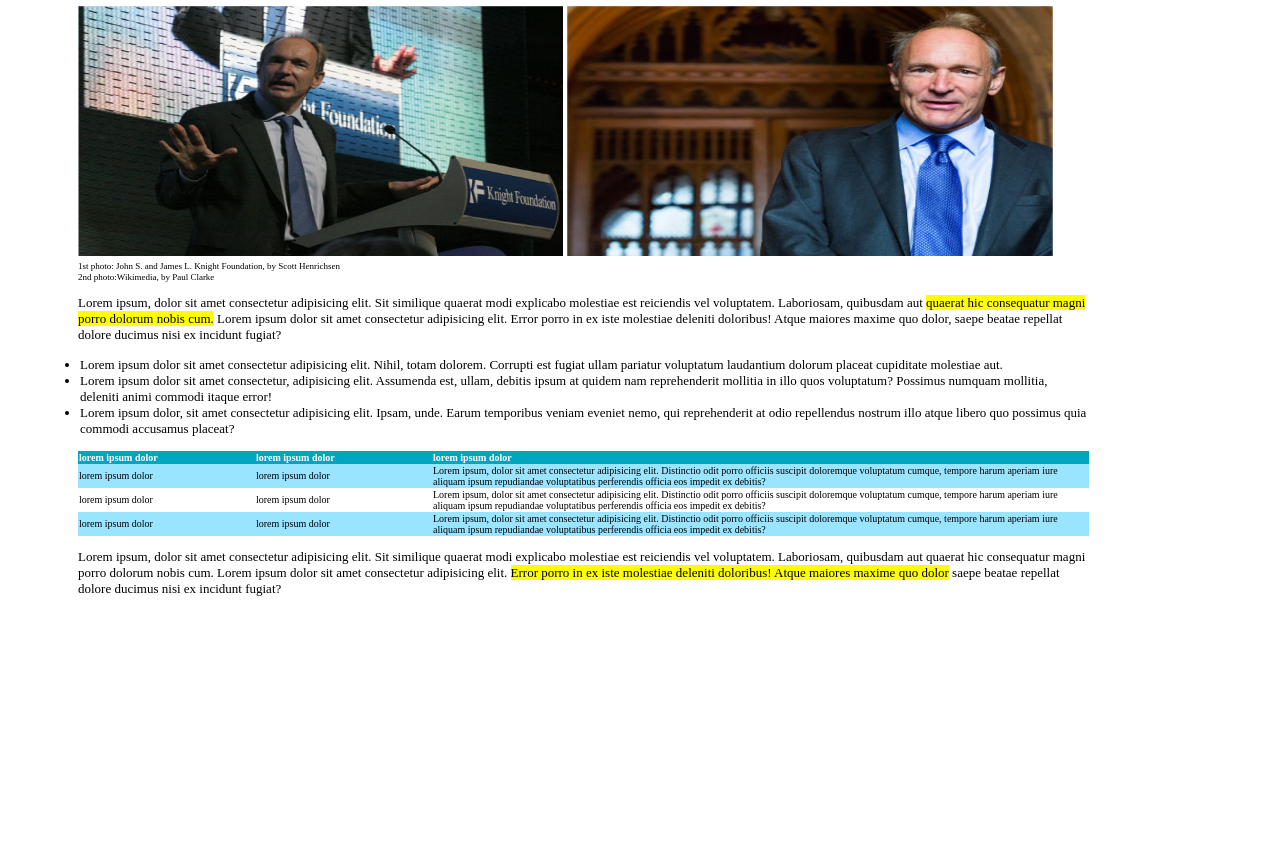
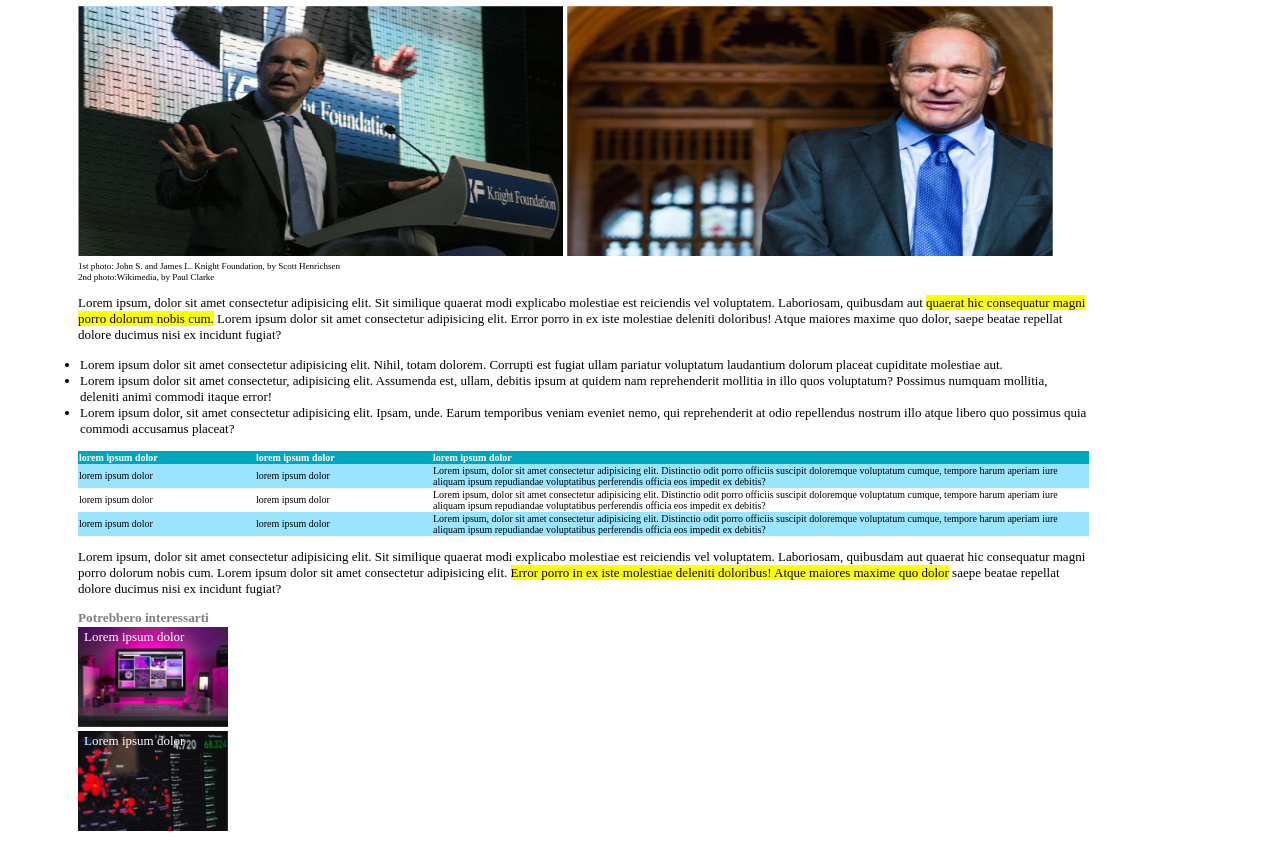
Before and after one commit to Marco-Rocco/html-css-booleaner, a plain HTML site: page index.html in a window 1280 px wide. Shown: the part 156-999 px from the top of the page. Before the commit the page ends 800 px from the top, so only its background shows below. Drawn offline with Linux system fonts and the light colour scheme.

Commit message:
feat: footer with pictures

```diff
--- a/index.html
+++ b/index.html
@@ -59,5 +59,19 @@
 
         </section>
     </main>
+    <footer>
+        <h5>Potrebbero interessarti</h5>
+
+        <div class="photo container">
+            <div class="lorem photo">Lorem ipsum dolor</div>
+            <img class="img" src="img/monitor.jpg" alt="">
+        </div>
+
+        <div class="photo container">
+            <div class="lorem photo">Lorem ipsum dolor</div>
+            <img class="img" src="img/graph.jpg" alt="">
+        </div>
+
+    </footer>
 </body>
 </html>
--- a/style.css
+++ b/style.css
@@ -74,3 +74,24 @@ thead {
     background-color: white;
     color: black;
 }
+footer{
+    width: 80%;
+    margin-left: 70px;
+}
+.photo.container {
+    width: 150px;
+    height: 130px
+    margin: 0px;
+    position: relative;
+}
+.photo.container img{
+    width: 100%;
+    height: 100%;
+}
+.lorem.photo {
+    position: absolute;
+    top: 2px;
+    left: 6px;
+    color: white;
+    font-size: small;
+}
```
